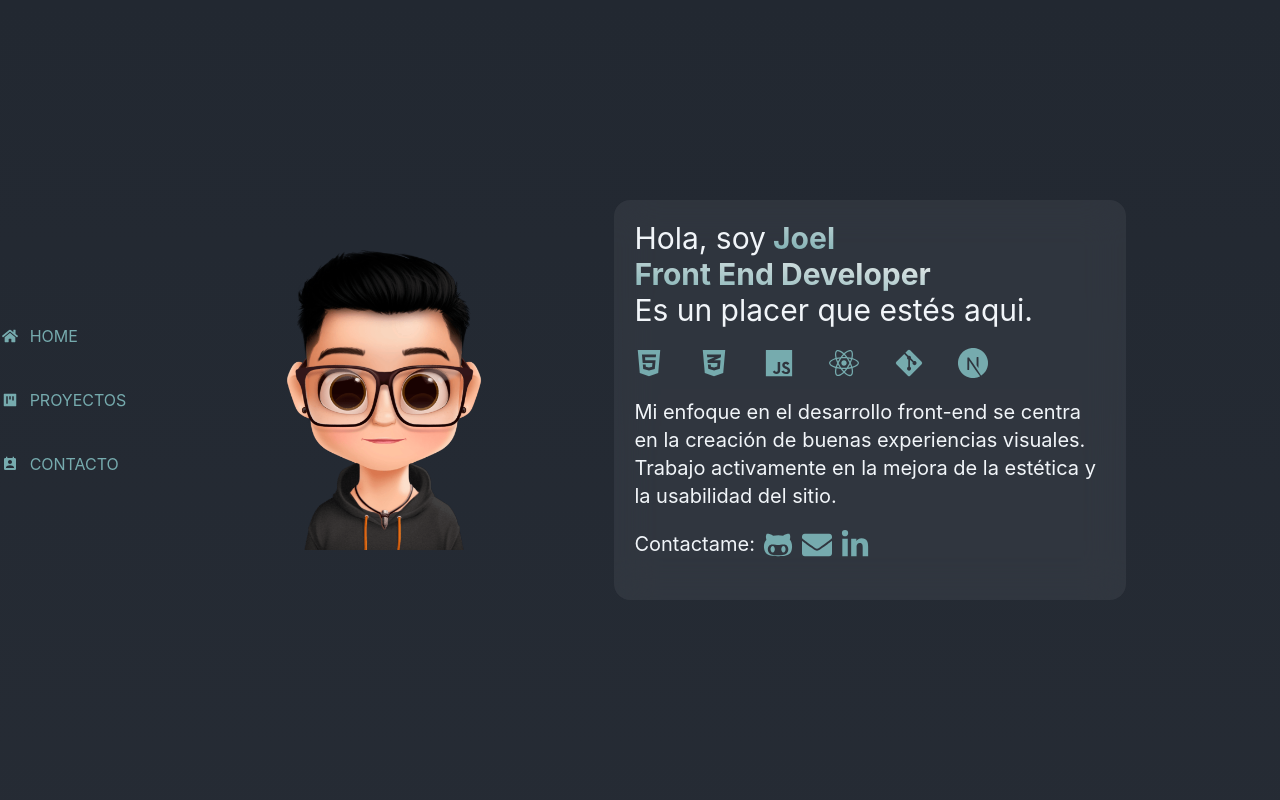
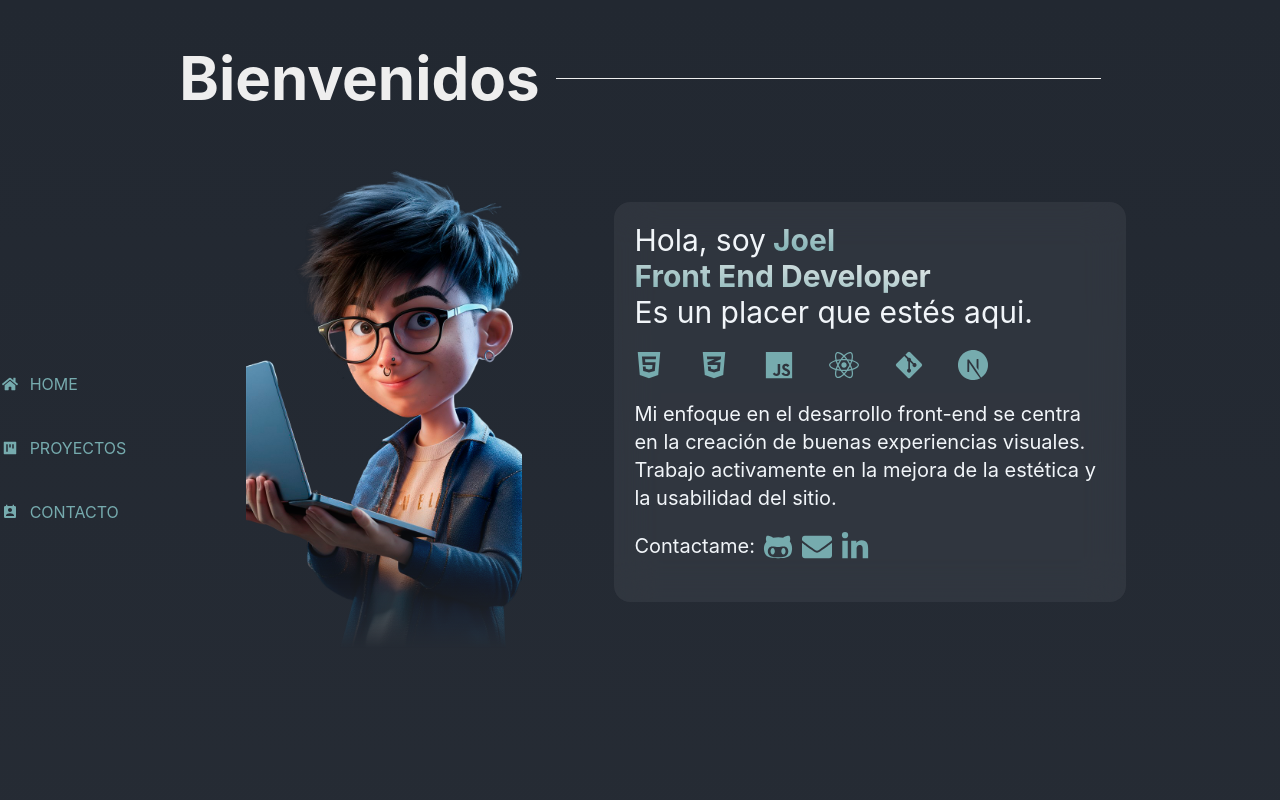
Before and after one commit to joelwaiman/OwnWeb, a React (Create React App) app: page / in a window 1280 px wide. Shown: the top 800 px of the page. Built offline with nearby package versions, Linux system fonts and the light colour scheme; what tailwindcss-animated would draw is missing.

Commit message:
idk what i do men, just enjoy

```diff
--- a/src/components/Home.js
+++ b/src/components/Home.js
@@ -1,4 +1,6 @@
 import React from "react";
+
+import styles from './Image.module.css'
 
 
 import image from '../assets/avatar.png'
@@ -7,10 +9,18 @@ import icons from '../assets/icons'
 import iconsStack from '../assets/iconsStack'
 
 const Home = () => {
+
     return (
-        <section className="flex flex-col md:flex-row md:justify-center justify-evenly items-center md:w-[80%] w-full m-auto min-h-screen" id="home">
+        <section className="md:w-[80%] w-full m-auto min-h-screen"
+            id="home"
+        >
+            <div className="flex items-center w-[90%] md:w-[90%] m-auto my-12 md:order-1 order-1">
+                <h1 className="text-6xl text-[#EEEEEE] font-bold inline-block">Bienvenidos</h1>
+                <hr className="flex-grow ml-4 bg-[#EEEEEE] border-0 h-[1px]" />
+            </div>
+            <div className="flex flex-col md:flex-row md:justify-center justify-evenly items-center" >
                 <div className="flex justify-center md:w-[45%] w-1/2">
-                <img className="animate-fade-down animate-delay-200 max-w-[100%] md:max-w-[65%]"
+                    <img className={styles.image}
                         src={image}
                         alt="Chico con gafas sonriendo" />
                 </div>
@@ -44,6 +54,7 @@ const Home = () => {
                         })}
                     </div>
                 </div>
+            </div>
         </section>
     )
 }
--- /dev/null
+++ b/src/components/Image.module.css
@@ -0,0 +1,5 @@
+.image{
+  width: 60%;
+  -webkit-mask-image: linear-gradient( black 70%, transparent);
+  mask-image: linear-gradient( black 70%, transparent);
+}
```
Also changed, not shown: src/assets/avatar.png. Lines whose indentation alone changed are shown as unchanged.
